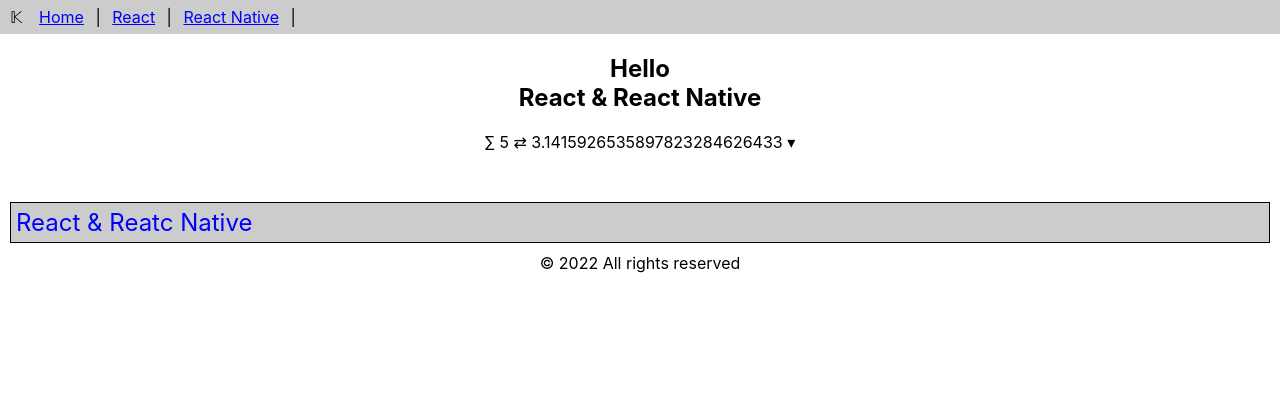
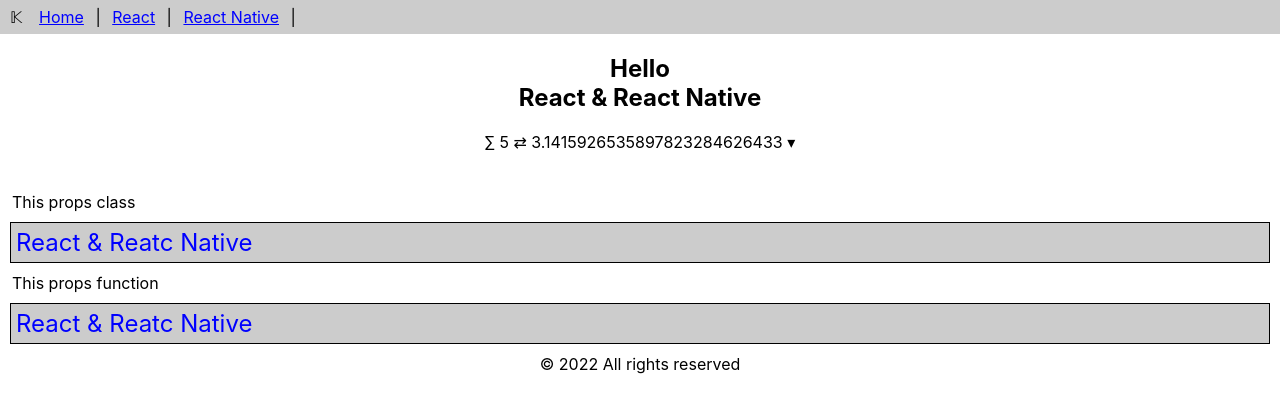
Before and after one commit to Shinoo170/Enet-React, a React (Create React App) app: page / in a window 1280 px wide. Shown: the top 412 px of the page. Built offline with nearby package versions, Linux system fonts and the light colour scheme.

Commit message:
add func-props.js

```diff
--- a/src/App.js
+++ b/src/App.js
@@ -2,13 +2,23 @@
 import './App.css';
 import {Header, Content, Footer} from './func-components'
 import MsgBox from './class-props';
+import MsgBox2 from './func-props';
 
 function App() {
   return (
     <>
       <Header/>
       <Content/>
+      <div style={{marginLeft:'12px'}}>This props class</div>
       <MsgBox
+        text="React & Reatc Native"
+        color="blue"
+        bgColor="#ccc"
+        fontSize="18pt"
+        border="solid 1px black"
+        />
+        <div style={{marginLeft:'12px'}}>This props function</div>
+        <MsgBox2
         text="React & Reatc Native"
         color="blue"
         bgColor="#ccc"
--- /dev/null
+++ b/src/func-props.js
@@ -0,0 +1,13 @@
+import React from "react";
+
+export default function MsgBox2(props){
+    const divStyle = {
+        margin: '10px',
+        padding: '5px',
+        color: props.color,
+        backgroundColor: props.bgColor,
+        fontSize: props.fontSize,
+        border: props.border
+    }
+    return <div style={divStyle}>{props.text}</div>
+}
```
